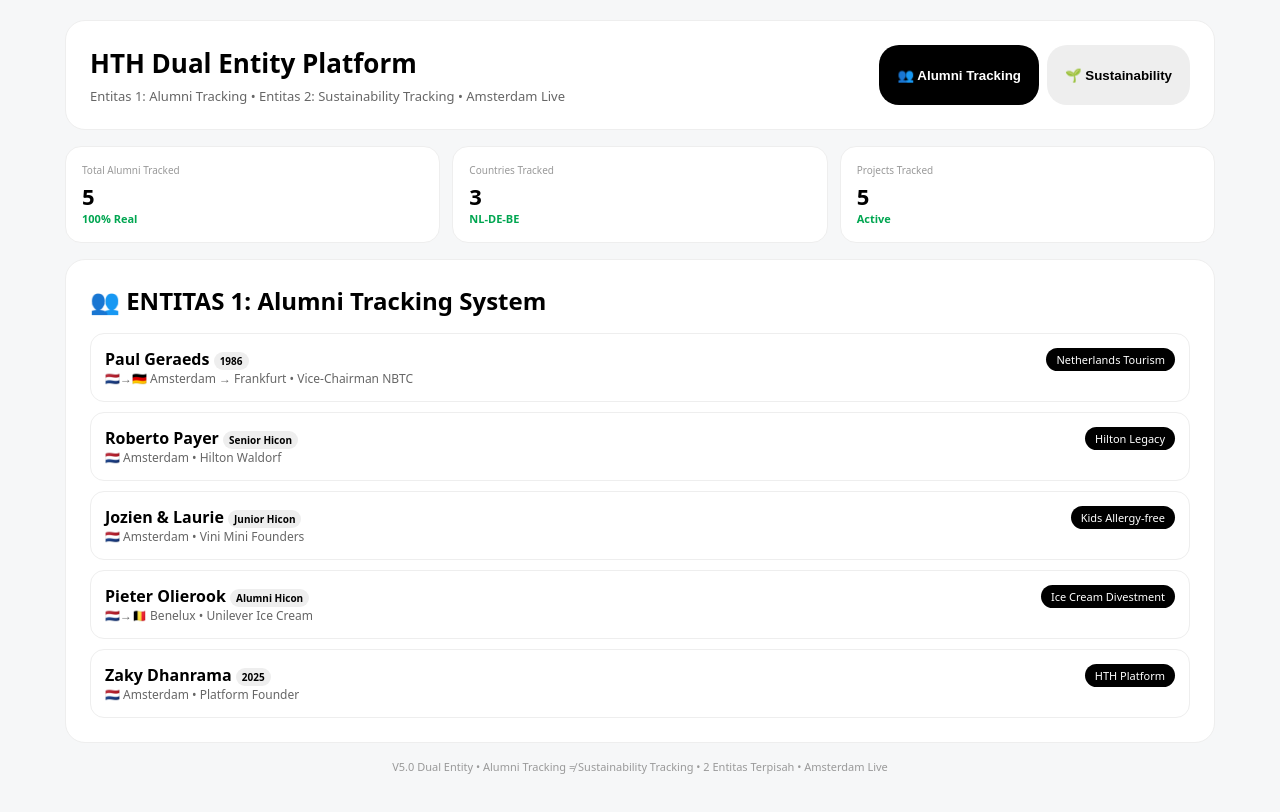
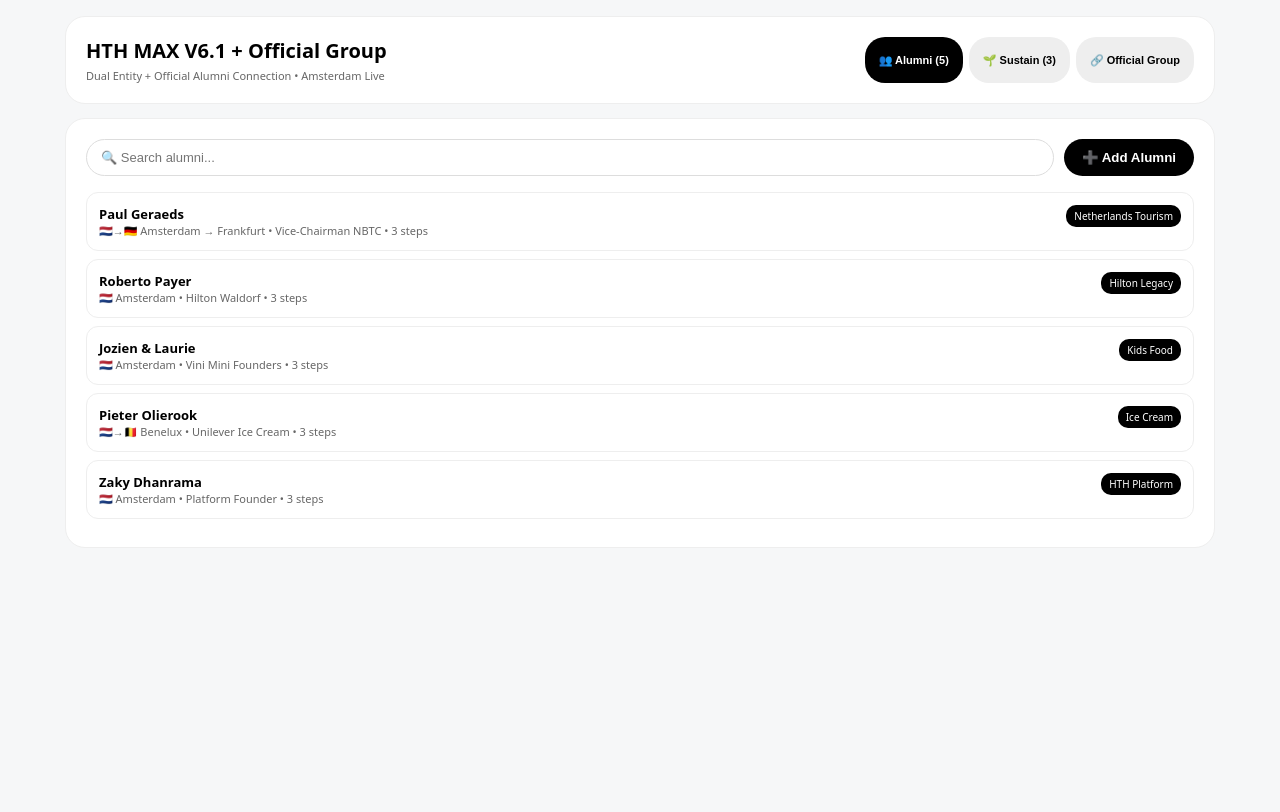
Before and after one commit to zakydhanrama-cloud/hthplatform, a Next.js app: page / in a window 1280 px wide. Shown: the top 812 px of the page. Built offline with nearby package versions, Linux system fonts and the light colour scheme.

Commit message:
Update page.tsx

```diff
--- a/app/page.tsx
+++ b/app/page.tsx
@@ -1,102 +1,143 @@
 "use client";
 import { useState } from 'react';
 
-const alumniTracking = [
+const initialAlumni = [
   { id: 1, name: "Paul Geraeds", year: "1986", flag: "🇳🇱→🇩🇪", location: "Amsterdam → Frankfurt", current: "Vice-Chairman NBTC", project: "Netherlands Tourism", trace: ["1986: Lulus HTH", "Chief Steward Frankfurt", "Vice-Chairman NBTC"] },
-  { id: 2, name: "Roberto Payer", year: "Senior Hicon", flag: "🇳🇱", location: "Amsterdam", current: "Hilton Waldorf", project: "Hilton Legacy", trace: ["Hilton Worldwide", "Waldorf Astoria", "Senior Hicon Award"] },
-  { id: 3, name: "Jozien & Laurie", year: "Junior Hicon", flag: "🇳🇱", location: "Amsterdam", current: "Vini Mini Founders", project: "Kids Allergy-free", trace: ["Founded Vini Mini", "1000 days healthy", "Junior Hicon"] },
-  { id: 4, name: "Pieter Olierook", year: "Alumni Hicon", flag: "🇳🇱→🇧🇪", location: "Benelux", current: "Unilever Ice Cream", project: "Ice Cream Divestment", trace: ["Digital Commerce Expert", "Unilever Growth", "Alumni Hicon"] },
+  { id: 2, name: "Roberto Payer", year: "Senior Hicon", flag: "🇳🇱", location: "Amsterdam", current: "Hilton Waldorf", project: "Hilton Legacy", trace: ["Hilton Worldwide", "Waldorf Astoria", "Senior Hicon"] },
+  { id: 3, name: "Jozien & Laurie", year: "Junior Hicon", flag: "🇳🇱", location: "Amsterdam", current: "Vini Mini Founders", project: "Kids Food", trace: ["Founded Vini Mini", "Healthy 1000 days", "Junior Hicon"] },
+  { id: 4, name: "Pieter Olierook", year: "Alumni Hicon", flag: "🇳🇱→🇧🇪", location: "Benelux", current: "Unilever Ice Cream", project: "Ice Cream", trace: ["Digital Commerce", "Unilever Growth", "Alumni Hicon"] },
   { id: 5, name: "Zaky Dhanrama", year: "2025", flag: "🇳🇱", location: "Amsterdam", current: "Platform Founder", project: "HTH Platform", trace: ["Build Platform", "Vercel Live", "Amsterdam Hub"] },
 ];
 
-const sustainabilityData = [
-  { id: 1, name: "Paul Geraeds - Sustainable Tourism", sdg: "SDG 8, 12", score: 85, action: "Sustainable Tourism Strategy NL", impact: "National Tourism Green Policy", co2: "-15% CO2 Tourism", color: "#A21942" },
-  { id: 2, name: "Roberto Payer - Zero Waste Hotels", sdg: "SDG 12, 13", score: 92, action: "Zero Waste Hotel Amsterdam", impact: "Hilton Energy -30%", co2: "-30% Energy", color: "#FD6925" },
-  { id: 3, name: "Vini Mini - Organic Food", sdg: "SDG 3, 12", score: 95, action: "Organic + Zero Plastic", impact: "100% Organic Sourcing", co2: "Zero Plastic", color: "#4C9F38" },
-  { id: 4, name: "Pieter Olierook - Carbon Neutral", sdg: "SDG 9, 12", score: 88, action: "Sustainable Cold Chain", impact: "Carbon Neutral Logistics", co2: "Carbon Neutral", color: "#FD6925" },
-  { id: 5, name: "HTH Platform - Digital Green", sdg: "SDG 4, 13, 17", score: 100, action: "Digital Sustainability Tracking", impact: "Paperless Tracking System", co2: "100% Digital", color: "#3F7E44" },
+const initialSustain = [
+  { id: 1, name: "Paul Geraeds - Sustainable Tourism", sdg: "SDG 8,12", score: 85, action: "Sustainable Tourism Strategy", impact: "National Green Policy", co2: "-15% CO2", color: "#A21942" },
+  { id: 2, name: "Roberto Payer - Zero Waste Hotels", sdg: "SDG 12,13", score: 92, action: "Zero Waste Hotel", impact: "Energy -30%", co2: "-30% Energy", color: "#FD6925" },
+  { id: 3, name: "Vini Mini - Organic", sdg: "SDG 3,12", score: 95, action: "Organic + Zero Plastic", impact: "100% Organic", co2: "Zero Plastic", color: "#4C9F38" },
 ];
 
 export default function Page() {
-  const [tab, setTab] = useState<"alumni" | "sustain">("alumni");
+  const [tab, setTab] = useState<"alumni" | "sustain" | "group">("alumni");
+  const [alumni, setAlumni] = useState(initialAlumni);
+  const [sustain, setSustain] = useState(initialSustain);
+  const [searchA, setSearchA] = useState("");
+  const [searchS, setSearchS] = useState("");
+  const [showAddA, setShowAddA] = useState(false);
+  const [showAddS, setShowAddS] = useState(false);
   const [selected, setSelected] = useState<any>(null);
+  const [formA, setFormA] = useState({name:"", year:"", location:"", current:"", project:"", trace:""});
+  const [formS, setFormS] = useState({name:"", sdg:"", score:"", action:"", impact:"", co2:""});
+
+  const filteredA = alumni.filter(a=> a.name.toLowerCase().includes(searchA.toLowerCase()) || a.current.toLowerCase().includes(searchA.toLowerCase()));
+  const filteredS = sustain.filter(s=> s.name.toLowerCase().includes(searchS.toLowerCase()) || s.action.toLowerCase().includes(searchS.toLowerCase()));
+
+  const addAlumni = () => {
+    if(!formA.name) return alert("Isi nama dulu beb!");
+    const newA = { id: Date.now(), name: formA.name, year: formA.year||"2025", flag: "🇳🇱", location: formA.location||"Amsterdam", current: formA.current||"HTH Alumni", project: formA.project||"New Project", trace: formA.trace ? formA.trace.split(",") : ["New Journey"] };
+    setAlumni([newA, ...alumni]); setFormA({name:"", year:"", location:"", current:"", project:"", trace:""}); setShowAddA(false);
+  };
+  const addSustain = () => {
+    if(!formS.name) return alert("Isi nama project dulu beb!");
+    const newS = { id: Date.now(), name: formS.name, sdg: formS.sdg||"SDG 12", score: parseInt(formS.score)||90, action: formS.action||"Green Action", impact: formS.impact||"High Impact", co2: formS.co2||"-20% CO2", color: "#22c55e" };
+    setSustain([newS, ...sustain]); setFormS({name:"", sdg:"", score:"", action:"", impact:"", co2:""}); setShowAddS(false);
+  };
 
   return (
-    <div style={{background: tab === "alumni" ? "#f6f7f8" : "#f0fdf4", minHeight: "100vh", padding: "20px", fontFamily: "system-ui", transition: "0.3s"}}>
+    <div style={{background: tab==="alumni" ? "#f6f7f8" : tab==="sustain" ? "#f0fdf4" : "#eff6ff", minHeight: "100vh", padding: "16px", fontFamily: "system-ui"}}>
       <div style={{maxWidth: "1150px", margin: "0 auto"}}>
-
-        <div style={{background: "white", borderRadius: "20px", padding: "24px", border: tab === "alumni" ? "1px solid #eee" : "2px solid #22c55e", display: "flex", justifyContent: "space-between", flexWrap: "wrap", gap: "12px"}}>
-          <div>
-            <h1 style={{fontSize: "26px", fontWeight: 900, margin: 0}}>HTH Dual Entity Platform</h1>
-            <p style={{color: "#666", margin: "6px 0 0", fontSize: "13px"}}>Entitas 1: Alumni Tracking • Entitas 2: Sustainability Tracking • Amsterdam Live</p>
-          </div>
-          <div style={{display: "flex", gap: "8px"}}>
-            <button onClick={()=>{setTab("alumni"); setSelected(null)}} style={{background: tab==="alumni" ? "black" : "#eee", color: tab==="alumni" ? "white" : "black", border: "none", padding: "10px 18px", borderRadius: "20px", fontWeight: 700, cursor: "pointer"}}>👥 Alumni Tracking</button>
-            <button onClick={()=>{setTab("sustain"); setSelected(null)}} style={{background: tab==="sustain" ? "#22c55e" : "#eee", color: tab==="sustain" ? "white" : "black", border: "none", padding: "10px 18px", borderRadius: "20px", fontWeight: 700, cursor: "pointer"}}>🌱 Sustainability</button>
+        <div style={{background: "white", borderRadius: "20px", padding: "20px", border: "1px solid #eee", display: "flex", justifyContent: "space-between", flexWrap: "wrap", gap: "10px"}}>
+          <div><h1 style={{fontSize: "20px", fontWeight: 900, margin: 0}}>HTH MAX V6.1 + Official Group</h1><p style={{color: "#666", margin: "4px 0 0", fontSize: "11px"}}>Dual Entity + Official Alumni Connection • Amsterdam Live</p></div>
+          <div style={{display: "flex", gap: "6px", flexWrap: "wrap"}}>
+            <button onClick={()=>{setTab("alumni"); setSelected(null)}} style={{background: tab==="alumni" ? "black" : "#eee", color: tab==="alumni" ? "white" : "black", border: "none", padding: "8px 14px", borderRadius: "20px", fontWeight: 700, cursor: "pointer", fontSize: "11px"}}>👥 Alumni ({alumni.length})</button>
+            <button onClick={()=>{setTab("sustain"); setSelected(null)}} style={{background: tab==="sustain" ? "#22c55e" : "#eee", color: tab==="sustain" ? "white" : "black", border: "none", padding: "8px 14px", borderRadius: "20px", fontWeight: 700, cursor: "pointer", fontSize: "11px"}}>🌱 Sustain ({sustain.length})</button>
+            <button onClick={()=>{setTab("group"); setSelected(null)}} style={{background: tab==="group" ? "#2563eb" : "#eee", color: tab==="group" ? "white" : "black", border: "none", padding: "8px 14px", borderRadius: "20px", fontWeight: 700, cursor: "pointer", fontSize: "11px"}}>🔗 Official Group</button>
           </div>
         </div>
 
-        {tab === "alumni" ? (
-          <>
-            <div style={{display: "grid", gridTemplateColumns: "repeat(3, 1fr)", gap: "12px", marginTop: "16px"}}>
-              {[
-                ["Total Alumni Tracked", "5", "100% Real"], ["Countries Tracked", "3", "NL-DE-BE"], ["Projects Tracked", "5", "Active"],
-              ].map((k,i)=>(
-                <div key={i} style={{background: "white", borderRadius: "16px", padding: "16px", border: "1px solid #eee"}}>
-                  <div style={{fontSize: "10px", color: "#999"}}>{k[0]}</div><div style={{fontSize: "22px", fontWeight: 800, marginTop: "4px"}}>{k[1]}</div><div style={{fontSize: "11px", color: "#00a651", fontWeight: 600}}>{k[2]}</div>
+        {tab==="alumni" && (
+          <div style={{background: "white", borderRadius: "20px", padding: "20px", marginTop: "14px", border: "1px solid #eee"}}>
+            <div style={{display: "flex", gap: "10px", marginBottom: "16px", flexWrap: "wrap"}}>
+              <input value={searchA} onChange={e=>setSearchA(e.target.value)} placeholder="🔍 Search alumni..." style={{flex: 1, border: "1px solid #ddd", borderRadius: "20px", padding: "10px 14px", fontSize: "13px", minWidth: "200px"}}/>
+              <button onClick={()=>setShowAddA(!showAddA)} style={{background: "black", color: "white", border: "none", borderRadius: "20px", padding: "10px 18px", fontWeight: 700, cursor: "pointer"}}>➕ Add Alumni</button>
+            </div>
+            {showAddA && (
+              <div style={{background: "#f9f9f9", borderRadius: "16px", padding: "16px", marginBottom: "16px", display: "grid", gridTemplateColumns: "1fr 1fr", gap: "10px"}}>
+                <input placeholder="Nama Alumni *" value={formA.name} onChange={e=>setFormA({...formA, name:e.target.value})} style={{border: "1px solid #ddd", borderRadius: "10px", padding: "8px 12px", fontSize: "12px"}}/>
+                <input placeholder="Year" value={formA.year} onChange={e=>setFormA({...formA, year:e.target.value})} style={{border: "1px solid #ddd", borderRadius: "10px", padding: "8px 12px", fontSize: "12px"}}/>
+                <input placeholder="Location" value={formA.location} onChange={e=>setFormA({...formA, location:e.target.value})} style={{border: "1px solid #ddd", borderRadius: "10px", padding: "8px 12px", fontSize: "12px"}}/>
+                <input placeholder="Current Job" value={formA.current} onChange={e=>setFormA({...formA, current:e.target.value})} style={{border: "1px solid #ddd", borderRadius: "10px", padding: "8px 12px", fontSize: "12px"}}/>
+                <input placeholder="Project" value={formA.project} onChange={e=>setFormA({...formA, project:e.target.value})} style={{border: "1px solid #ddd", borderRadius: "10px", padding: "8px 12px", fontSize: "12px"}}/>
+                <input placeholder="Career Journey (pisah koma)" value={formA.trace} onChange={e=>setFormA({...formA, trace:e.target.value})} style={{border: "1px solid #ddd", borderRadius: "10px", padding: "8px 12px", fontSize: "12px"}}/>
+                <button onClick={addAlumni} style={{gridColumn: "span 2", background: "black", color: "white", border: "none", borderRadius: "10px", padding: "10px", fontWeight: 700, cursor: "pointer"}}>Save Alumni</button>
+              </div>
+            )}
+            {filteredA.map(a=>(
+              <div key={a.id} onClick={()=>setSelected({type:"alumni", ...a})} style={{border: "1px solid #eee", borderRadius: "12px", padding: "12px", marginBottom: "8px", display: "flex", justifyContent: "space-between", cursor: "pointer"}}>
+                <div><div style={{fontWeight: 700, fontSize: "13px"}}>{a.name}</div><div style={{fontSize: "11px", color: "#666"}}>{a.flag} {a.location} • {a.current} • {a.trace.length} steps</div></div>
+                <div style={{fontSize: "10px", background: "black", color: "white", padding: "4px 8px", borderRadius: "10px", height: "fit-content"}}>{a.project}</div>
               </div>
             ))}
           </div>
-            <div style={{background: "white", borderRadius: "20px", padding: "24px", marginTop: "16px", border: "1px solid #eee"}}>
-              <h2 style={{margin: "0 0 16px", fontWeight: 800}}>👥 ENTITAS 1: Alumni Tracking System</h2>
-              <div style={{display: "flex", flexDirection: "column", gap: "10px"}}>
-                {alumniTracking.map(a=>(
-                  <div key={a.id} onClick={()=>setSelected(a)} style={{border: "1px solid #eee", borderRadius: "14px", padding: "14px", display: "flex", justifyContent: "space-between", cursor: "pointer", background: selected?.id===a.id ? "#f0f9ff" : "white"}}>
-                    <div><div style={{fontWeight: 700}}>{a.name} <span style={{fontSize: "10px", background: "#eee", padding: "2px 6px", borderRadius: "10px"}}>{a.year}</span></div><div style={{fontSize: "12px", color: "#666"}}>{a.flag} {a.location} • {a.current}</div></div>
-                    <div style={{fontSize: "11px", background: "black", color: "white", padding: "4px 10px", borderRadius: "12px", height: "fit-content"}}>{a.project}</div>
+        )}
+
+        {tab==="sustain" && (
+          <div style={{background: "white", borderRadius: "20px", padding: "20px", marginTop: "14px", border: "1px solid #bbf7d0"}}>
+            <div style={{display: "flex", gap: "10px", marginBottom: "16px"}}>
+              <input value={searchS} onChange={e=>setSearchS(e.target.value)} placeholder="🔍 Search sustainability..." style={{flex: 1, border: "1px solid #bbf7d0", borderRadius: "20px", padding: "10px 14px", fontSize: "13px"}}/>
+              <button onClick={()=>setShowAddS(!showAddS)} style={{background: "#22c55e", color: "white", border: "none", borderRadius: "20px", padding: "10px 18px", fontWeight: 700, cursor: "pointer"}}>➕ Add Sustain</button>
+            </div>
+            {showAddS && (
+              <div style={{background: "#f0fdf4", borderRadius: "16px", padding: "16px", marginBottom: "16px", display: "grid", gridTemplateColumns: "1fr 1fr", gap: "10px"}}>
+                <input placeholder="Project Name *" value={formS.name} onChange={e=>setFormS({...formS, name:e.target.value})} style={{border: "1px solid #bbf7d0", borderRadius: "10px", padding: "8px 12px", fontSize: "12px"}}/>
+                <input placeholder="SDG" value={formS.sdg} onChange={e=>setFormS({...formS, sdg:e.target.value})} style={{border: "1px solid #bbf7d0", borderRadius: "10px", padding: "8px 12px", fontSize: "12px"}}/>
+                <input placeholder="Score 0-100" value={formS.score} onChange={e=>setFormS({...formS, score:e.target.value})} style={{border: "1px solid #bbf7d0", borderRadius: "10px", padding: "8px 12px", fontSize: "12px"}}/>
+                <input placeholder="Action" value={formS.action} onChange={e=>setFormS({...formS, action:e.target.value})} style={{border: "1px solid #bbf7d0", borderRadius: "10px", padding: "8px 12px", fontSize: "12px"}}/>
+                <input placeholder="Impact" value={formS.impact} onChange={e=>setFormS({...formS, impact:e.target.value})} style={{border: "1px solid #bbf7d0", borderRadius: "10px", padding: "8px 12px", fontSize: "12px"}}/>
+                <input placeholder="CO2" value={formS.co2} onChange={e=>setFormS({...formS, co2:e.target.value})} style={{border: "1px solid #bbf7d0", borderRadius: "10px", padding: "8px 12px", fontSize: "12px"}}/>
+                <button onClick={addSustain} style={{gridColumn: "span 2", background: "#22c55e", color: "white", border: "none", borderRadius: "10px", padding: "10px", fontWeight: 700, cursor: "pointer"}}>Save Sustain</button>
+              </div>
+            )}
+            {filteredS.map(s=>(
+              <div key={s.id} onClick={()=>setSelected({type:"sustain", ...s})} style={{border: "1px solid #dcfce7", borderRadius: "12px", padding: "12px", marginBottom: "8px", display: "flex", justifyContent: "space-between", cursor: "pointer"}}>
+                <div style={{display: "flex", gap: "10px", alignItems: "center"}}><div style={{width: "36px", height: "36px", background: s.color, borderRadius: "8px", display: "flex", alignItems: "center", justifyContent: "center", color: "white", fontWeight: 800, fontSize: "11px"}}>{s.score}%</div><div><div style={{fontWeight: 700, fontSize: "13px"}}>{s.name}</div><div style={{fontSize: "11px", color: "#22c55e"}}>{s.action} • {s.co2}</div></div></div>
+                <div style={{fontSize: "10px", background: s.color, color: "white", padding: "4px 8px", borderRadius: "10px", height: "fit-content"}}>{s.sdg}</div>
               </div>
             ))}
           </div>
+        )}
+
+        {tab==="group" && (
+          <div style={{background: "white", borderRadius: "20px", padding: "0", marginTop: "14px", border: "2px solid #2563eb", overflow: "hidden"}}>
+            <div style={{padding: "16px", background: "#eff6ff", display: "flex", justifyContent: "space-between", alignItems: "center", flexWrap: "wrap", gap: "10px"}}>
+              <div><h3 style={{margin: 0}}>🔗 Official HTH Alumni Group</h3><p style={{margin: "4px 0 0", fontSize: "12px", color: "#666"}}>Source: alumnihotelschool.nl/topics • Connected to your tracking platform</p></div>
+              <a href="https://www.alumnihotelschool.nl/topics" target="_blank" style={{background: "#2563eb", color: "white", padding: "8px 16px", borderRadius: "20px", textDecoration: "none", fontWeight: 700, fontSize: "12px"}}>Open Full Site ↗</a>
             </div>
-          </>
-        ) : (
-          <>
-            <div style={{display: "grid", gridTemplateColumns: "repeat(3, 1fr)", gap: "12px", marginTop: "16px"}}>
+            <div style={{padding: "16px", display: "grid", gridTemplateColumns: "repeat(auto-fill, minmax(200px, 1fr))", gap: "12px"}}>
               {[
-                ["Avg Green Score", "92%", "♻️ High"], ["Zero Waste Projects", "2", "Active"], ["Carbon Saved", "-45% Avg", "Impact"],
-              ].map((k,i)=>(
-                <div key={i} style={{background: "white", borderRadius: "16px", padding: "16px", border: "1px solid #bbf7d0"}}>
-                  <div style={{fontSize: "10px", color: "#999"}}>{k[0]}</div><div style={{fontSize: "22px", fontWeight: 800, marginTop: "4px", color: "#166534"}}>{k[1]}</div><div style={{fontSize: "11px", color: "#22c55e", fontWeight: 600}}>{k[2]}</div>
+                ["🏨 Hotelschool Alumni Topics", "Official topics from alumni", "View Topics", "https://www.alumnihotelschool.nl/topics"],
+                ["👥 Connect Alumni", "Join official network", "Join Network", "https://www.alumnihotelschool.nl/"],
+                ["📅 Events & Reunions", "HTH Alumni Events", "See Events", "https://www.alumnihotelschool.nl/topics"],
+                ["💼 Career Hub", "Jobs & Career from Alumni", "Career Hub", "https://www.alumnihotelschool.nl/topics"],
+              ].map((c,i)=>(
+                <div key={i} style={{border: "1px solid #dbeafe", borderRadius: "12px", padding: "14px", background: "#f8faff"}}>
+                  <div style={{fontWeight: 700, fontSize: "13px"}}>{c[0]}</div><div style={{fontSize: "11px", color: "#666", marginTop: "4px"}}>{c[1]}</div>
+                  <a href={c[3]} target="_blank" style={{display: "inline-block", marginTop: "8px", background: "#2563eb", color: "white", padding: "6px 12px", borderRadius: "20px", fontSize: "11px", textDecoration: "none", fontWeight: 700}}>{c[2]} ↗</a>
                 </div>
               ))}
             </div>
-            <div style={{background: "white", borderRadius: "20px", padding: "24px", marginTop: "16px", border: "1px solid #bbf7d0"}}>
-              <h2 style={{margin: "0 0 16px", fontWeight: 800}}>🌱 ENTITAS 2: Sustainability Tracking System</h2>
-              <div style={{display: "flex", flexDirection: "column", gap: "10px"}}>
-                {sustainabilityData.map(a=>(
-                  <div key={a.id} onClick={()=>setSelected(a)} style={{border: "1px solid #dcfce7", borderRadius: "14px", padding: "14px", display: "flex", justifyContent: "space-between", cursor: "pointer", background: selected?.id===a.id ? "#f0fdf4" : "white"}}>
-                    <div style={{display: "flex", gap: "12px", alignItems: "center"}}>
-                      <div style={{width: "40px", height: "40px", background: a.color, borderRadius: "10px", display: "flex", alignItems: "center", justifyContent: "center", color: "white", fontWeight: 800, fontSize: "12px"}}>{a.score}%</div>
-                      <div><div style={{fontWeight: 700}}>{a.name}</div><div style={{fontSize: "12px", color: "#22c55e"}}>{a.action} • {a.co2}</div></div>
-                    </div>
-                    <div style={{fontSize: "11px", background: a.color, color: "white", padding: "4px 10px", borderRadius: "12px", height: "fit-content"}}>{a.sdg}</div>
-                  </div>
-                ))}
-              </div>
-            </div>
-          </>
-        )}
-
-        {selected && (
-          <div style={{background: "white", borderRadius: "20px", padding: "20px", marginTop: "16px", border: tab==="alumni" ? "2px solid black" : "2px solid #22c55e"}}>
-            <div style={{display: "flex", justifyContent: "space-between"}}><h3 style={{margin: 0}}>Detail: {selected.name}</h3><button onClick={()=>setSelected(null)} style={{background: "#eee", border: "none", borderRadius: "20px", padding: "6px 12px", cursor: "pointer"}}>Close</button></div>
-            <div style={{marginTop: "12px", fontSize: "13px"}}>
-              {tab === "alumni" ? <><div><b>Trace Journey:</b> {selected.trace?.join(" → ")}</div><div style={{marginTop: "6px"}}><b>Project:</b> {selected.project}</div></> : <><div><b>Sustainable Action:</b> {selected.action}</div><div style={{marginTop: "6px"}}><b>Impact:</b> {selected.impact} • <b>{selected.co2}</b></div><div style={{marginTop: "8px", background: "#22c55e", color: "white", padding: "8px", borderRadius: "10px", display: "inline-block"}}>Green Score: {selected.score}% • {selected.sdg}</div></>}
+            <div style={{height: "600px", borderTop: "1px solid #eee"}}>
+              <iframe src="https://www.alumnihotelschool.nl/topics" style={{width: "100%", height: "100%", border: "none"}} title="Official Alumni Group"></iframe>
             </div>
           </div>
         )}
 
-        <div style={{textAlign: "center", marginTop: "16px", color: "#999", fontSize: "11px"}}>V5.0 Dual Entity • Alumni Tracking ≠ Sustainability Tracking • 2 Entitas Terpisah • Amsterdam Live</div>
+        {selected && (
+          <div style={{background: "white", borderRadius: "16px", padding: "16px", marginTop: "14px", border: "2px solid #ddd"}}>
+            <div style={{display: "flex", justifyContent: "space-between"}}><b>{selected.type==="alumni" ? "👥 Career Journey" : "🌱 Sustain"}: {selected.name}</b><button onClick={()=>setSelected(null)} style={{border: "none", background: "#eee", borderRadius: "12px", padding: "4px 10px", cursor: "pointer"}}>X</button></div>
+            <div style={{marginTop: "8px", fontSize: "12px"}}>
+              {selected.type==="alumni" ? <div style={{borderLeft: "2px solid black", paddingLeft: "10px"}}>{selected.trace?.map((t:string,i:number)=><div key={i}>📍 {i+1}. {t}</div>)}</div> : <div>{selected.action} • {selected.co2} • {selected.sdg}</div>}
+            </div>
+          </div>
+        )}
       </div>
     </div>
   );
```
Lines whose indentation alone changed are shown as unchanged.
